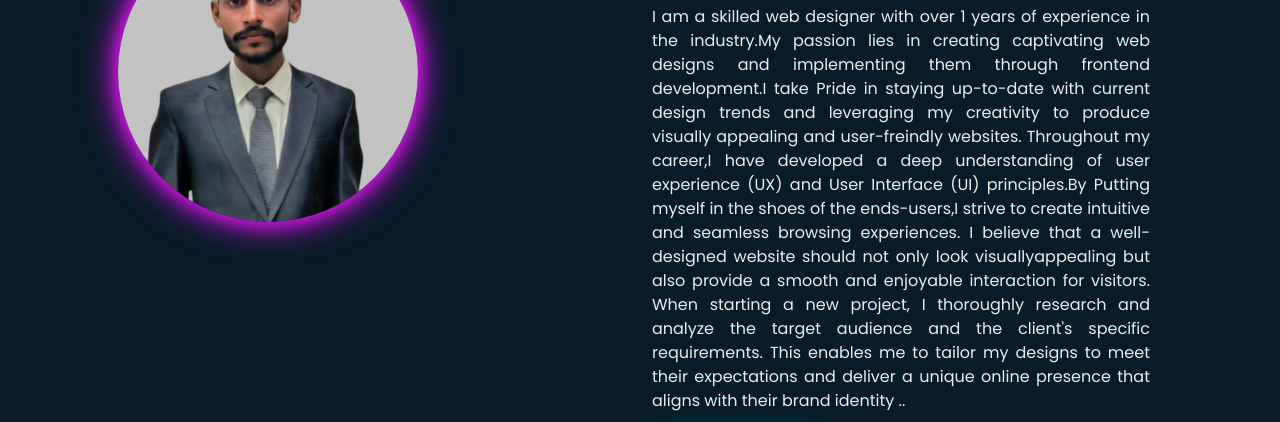
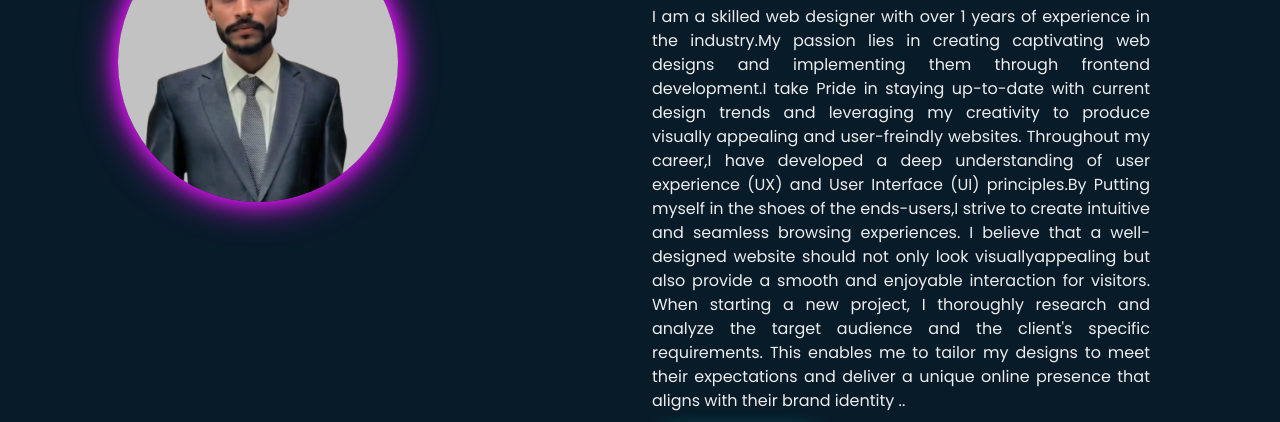
Before and after one commit to SyedMoizAli713/Portfolio, a plain HTML site: page index.html in a window 1280 px wide. Shown: the part 761-1183 px from the top of the page. Drawn offline with nearby package versions, Linux system fonts and the light colour scheme.

Commit message:
update style.css and index.html

```diff
--- a/css/style.css
+++ b/css/style.css
@@ -147,8 +147,8 @@ nav{
 }
 
 .about-img{
-    width: 300px;
-    height: 300px;
+    width: 280px;
+    height: 280px;
     background-image: url(../img/profile.png);
     background-size: cover;
     background-repeat: no-repeat;
```
